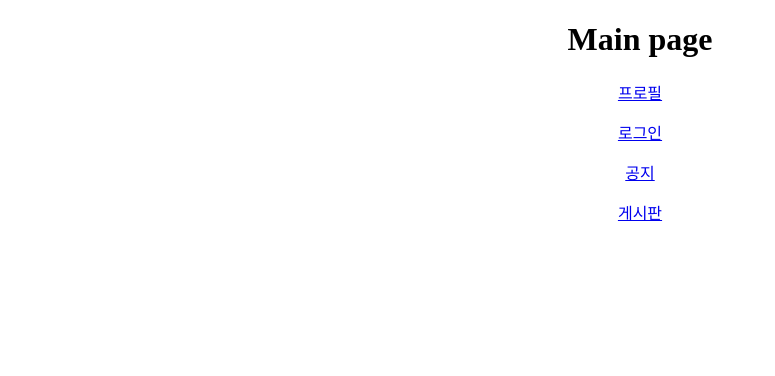
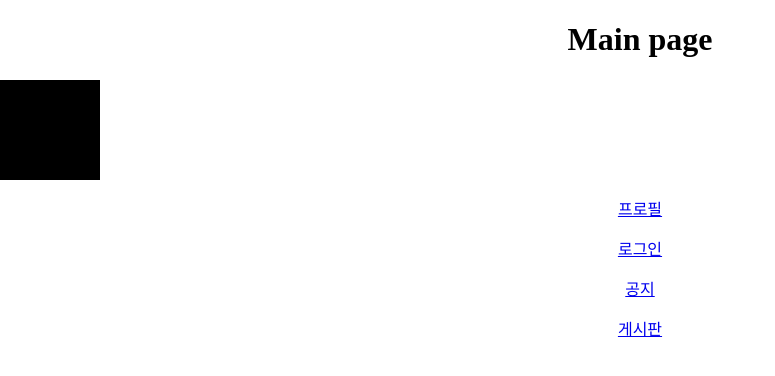
Before and after one commit to rdg1029/ECOmunity-FE, a React (Create React App) app: page / in a window 1280 px wide. Shown: the top 376 px of the page, without its empty margins (0-775 px from the left). Built offline with nearby package versions, Linux system fonts and the light colour scheme; a web font is replaced by a local one.

Commit message:
Add MainStyle.tsx and test code

```diff
--- a/src/pages/Main.tsx
+++ b/src/pages/Main.tsx
@@ -1,10 +1,13 @@
 import React from "react";
 import { Link } from "react-router-dom";
+import MainStyle from "../styles/MainStyle";
 
 const Main: React.FC = () => {
     return (
         <div>
             <h1>Main page</h1>
+            <MainStyle/>
+
             <p><Link to='/profile'>프로필</Link></p>
             <p><Link to='/login'>로그인</Link></p>
             <p><Link to='/notice'>공지</Link></p>
--- /dev/null
+++ b/src/styles/MainStyle.tsx
@@ -0,0 +1,9 @@
+import styled from "styled-components";
+
+const MainStyle = styled.div`
+    width: 100px;
+    height: 100px;
+    background-color: black;
+`;
+
+export default MainStyle;
```
